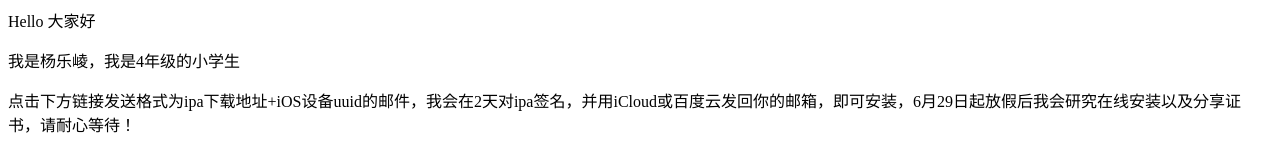
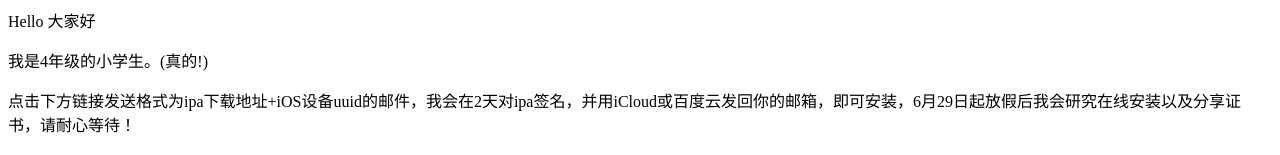
Before and after one commit to yangleling/ipaSigned, a plain HTML site: page index.html in a window 1280 px wide. Shown: the top 155 px of the page. Drawn offline with Linux system fonts and the light colour scheme.

Commit message:
Update index.html

```diff
--- a/index.html
+++ b/index.html
@@ -1,5 +1,5 @@
 <p>Hello 大家好</p>
-<p>我是杨乐崚，我是4年级的小学生</p>
+<p>我是4年级的小学生。(真的!)</p>
 <p>点击下方链接发送格式为ipa下载地址+iOS设备uuid的邮件，我会在2天对ipa签名，并用iCloud或百度云发回你的邮箱，即可安装，6月29日起放假后我会研究在线安装以及分享证书，请耐心等待！</p>
 <p>PS：本站永久免费！</p>
 
```
